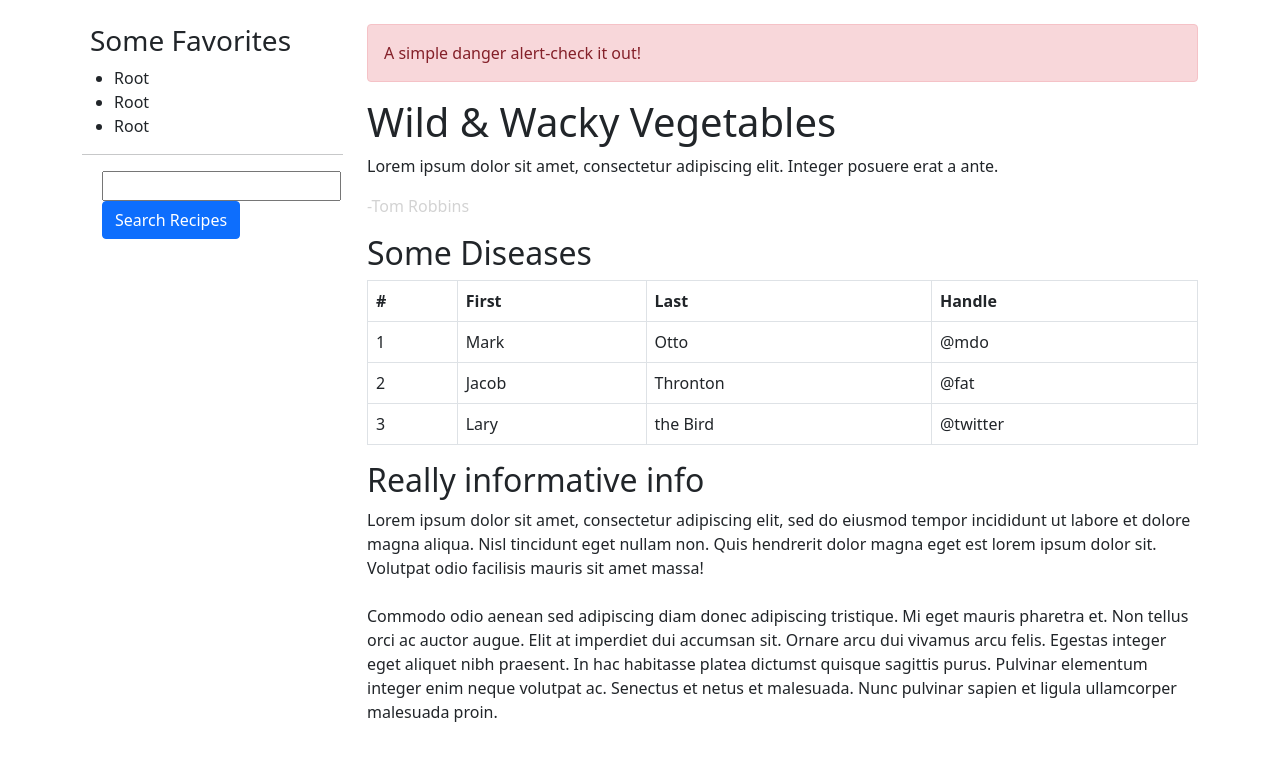
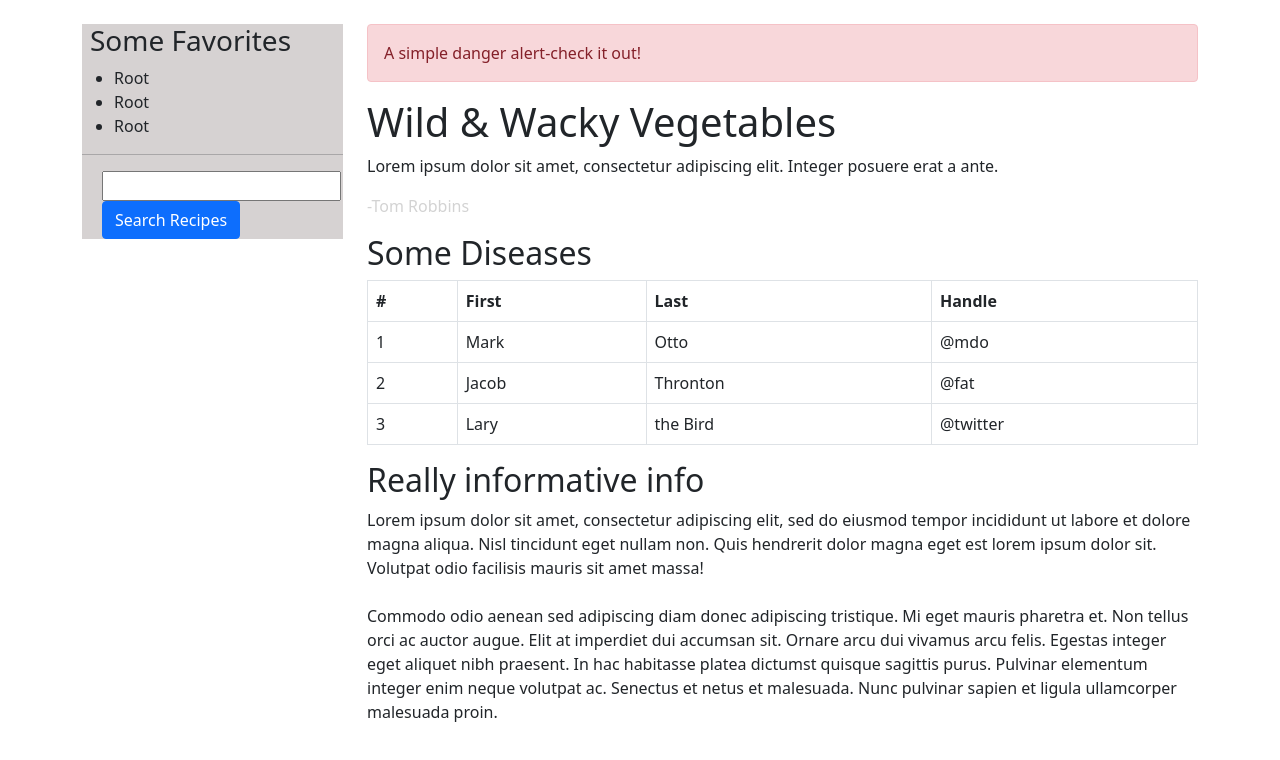
Before and after one commit to dzungng1709/wpr2, a plain HTML site: page Tut10/vegetables.html in a window 1280 px wide. Drawn offline with Linux system fonts and the light colour scheme.

Commit message:
edit vegetables.html Signed-off-by: Dung Nguyen <1901060010@s.hanu.edu.vn>

```diff
--- a/Tut10/vegetables.html
+++ b/Tut10/vegetables.html
@@ -9,7 +9,9 @@
     <script src="assets/bootstrap-502/dist/js/bootstrap.min.js"></script>
     <title>Document</title>
     <style>
-
+.box{
+    background-color: #d6d2d2;
+}
         button {
             margin-left: 20px;
         }
@@ -30,6 +32,7 @@
         <div class="row">
 
             <div class="col-12 col-md-6 col-lg-6 col-xl-3 ">
+                <div class="box">
                 <div class="list">
                     <h3>Some Favorites</h3>
                     <ul>
@@ -43,6 +46,7 @@
                     &emsp; <input type="text" class="input-medium search-query">
                     <button class="btn btn-primary">Search Recipes</button>
                 </form>
+            </div>
             </div>
 
 
@@ -103,7 +107,7 @@
                     Senectus et netus et malesuada. Nunc pulvinar sapien et ligula ullamcorper malesuada proin.
                 </p>
             </div>
-        </div> <!-- end container -->
+        </div>
 </body>
 
 </html>
```
